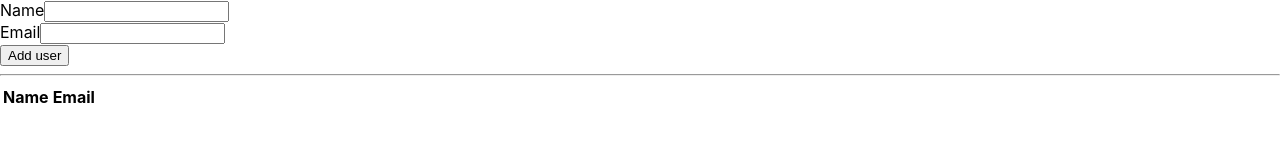
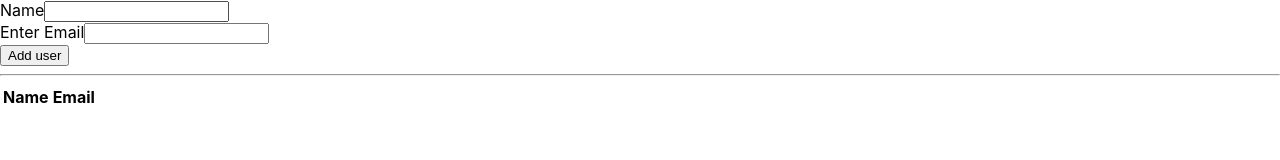
Before and after one commit to batuhanOnur/react-testing-lib-jest, a React (Create React App) app: page / in a window 1280 px wide. Shown: the top 160 px of the page. Built offline with nearby package versions, Linux system fonts and the light colour scheme.

Commit message:
adding label for testing

```diff
--- a/src/UserForm.js
+++ b/src/UserForm.js
@@ -14,13 +14,13 @@ function UserForm({ onUserAdd }){
 
     return <form onSubmit={handleSubmit}>
         <div>
-            <label>Name</label>
-            <input value={name} onChange={e => setName(e.target.value)}/>
+            <label htmlFor="name">Name</label>
+            <input id="name" value={name} onChange={e => setName(e.target.value)}/>
         </div>
 
         <div>
-            <label>Email</label>
-            <input value={email} onChange={e => setEmail(e.target.value)}/>
+            <label htmlFor="email">Enter Email</label>
+            <input id="email" value={email} onChange={e => setEmail(e.target.value)}/>
         </div>
 
         <button>Add user</button>
```
